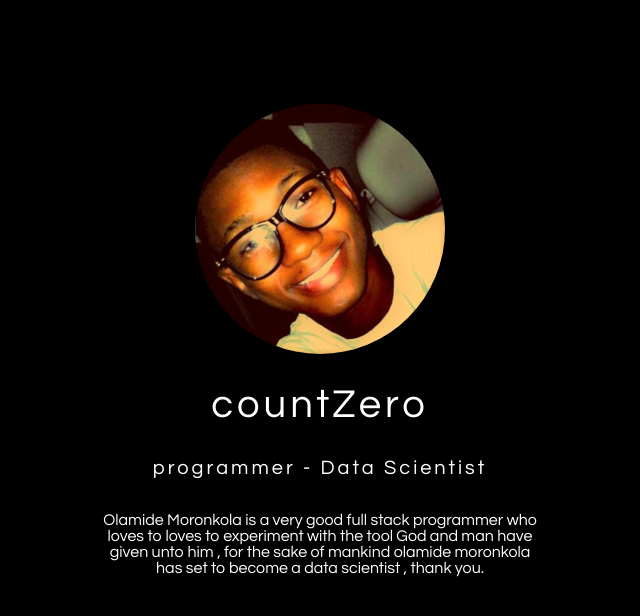
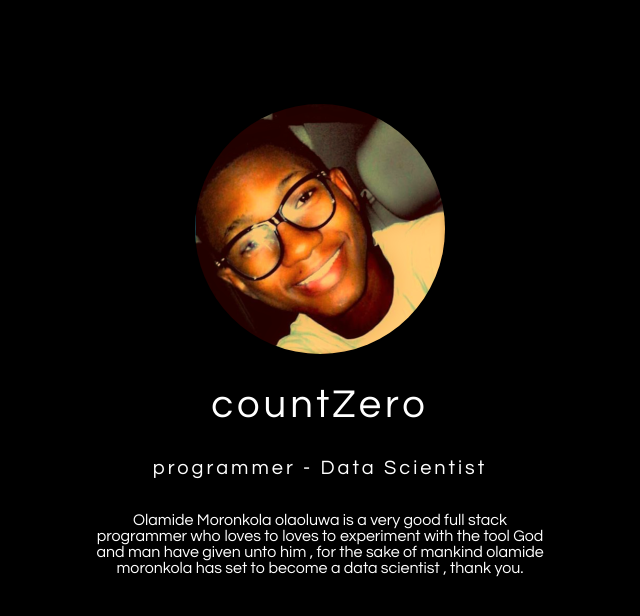
Before and after one commit to Olamidemoronkola/personalsite, a plain HTML site: page index.html in a window 1280 px wide. Shown: the whole page, without its empty margins (320-960 px from the left). Drawn offline with Linux system fonts and the light colour scheme.

Commit message:
Update index.html

```diff
--- a/index.html
+++ b/index.html
@@ -65,7 +65,7 @@
 	<img src="images/pp.PNG" alt="" class="box-img">
 	<h1>countZero</h1>
 	<h5>programmer - Data Scientist</h5>
-	<p>Olamide Moronkola is a very good full stack programmer who loves to loves to experiment with the tool God and man have given unto him , for the sake of mankind olamide moronkola has set to become a data scientist , thank you.</p>
+	<p>Olamide Moronkola olaoluwa is a very good full stack programmer who loves to loves to experiment with the tool God and man have given unto him , for the sake of mankind olamide moronkola has set to become a data scientist , thank you.</p>
 <ul>
 	<li><a href="#"></a></li>
 	<li><a href="#"></a></li>
```
